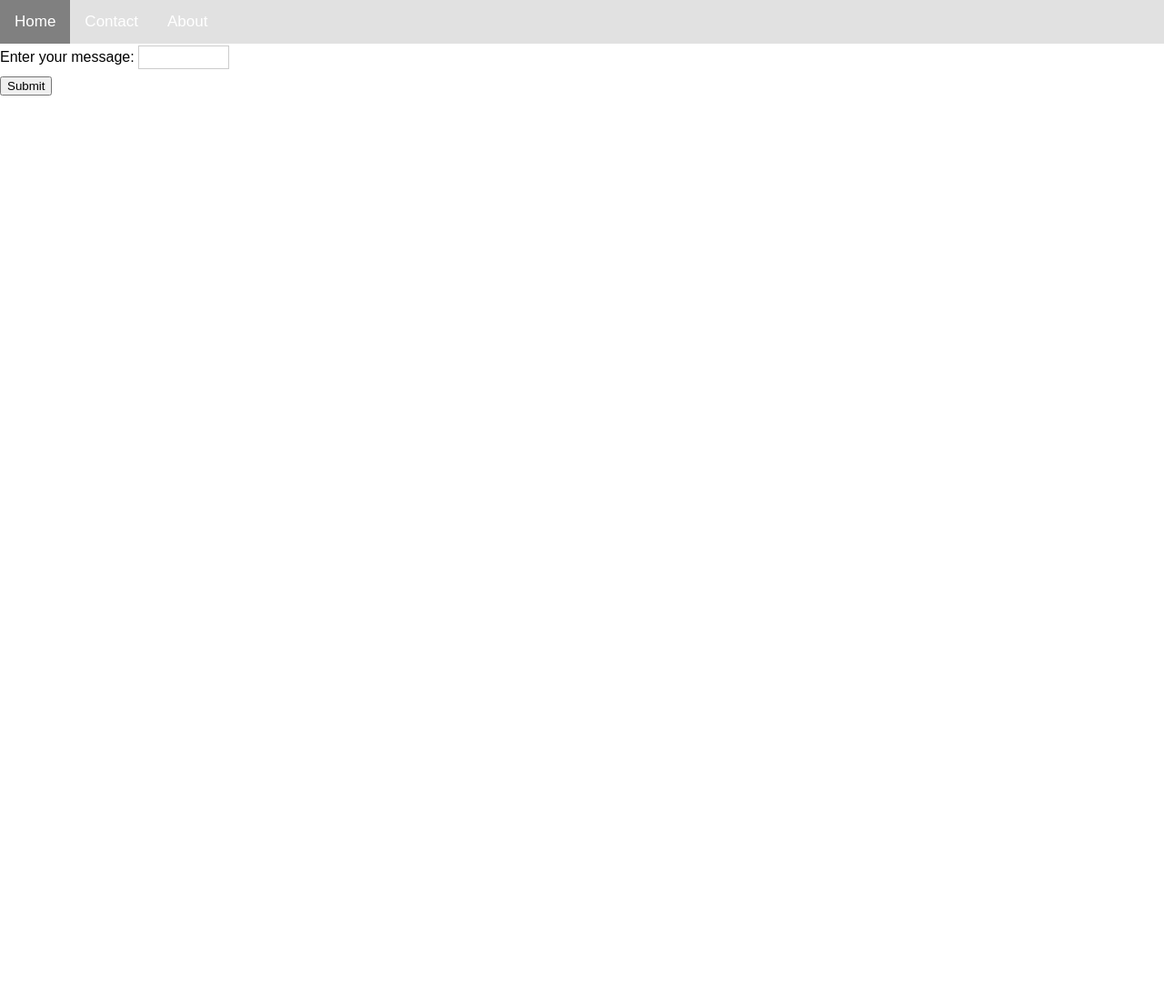
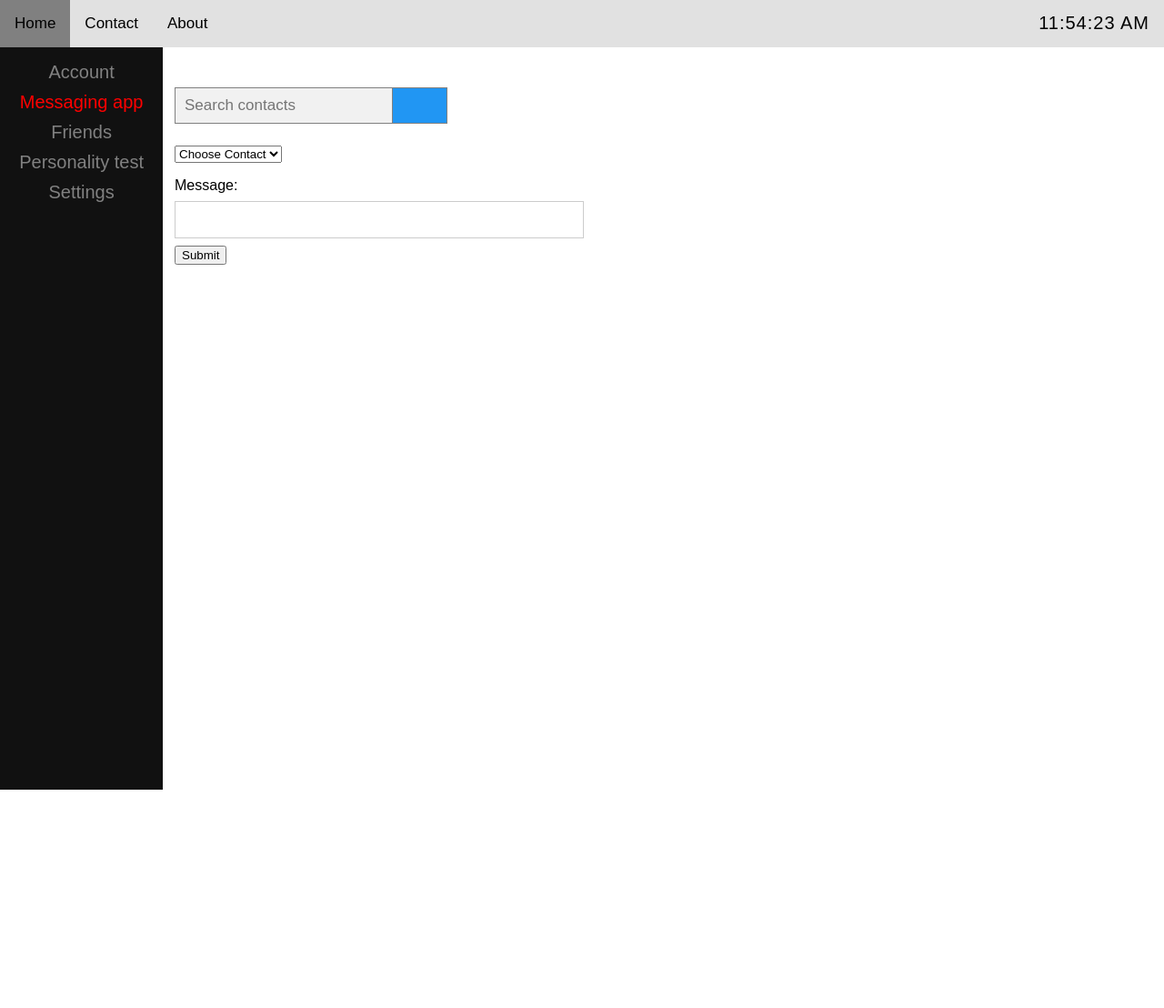
Before and after one commit to Pouya-Abikari/Project, a Flask app: page /message in a window 1280 px wide. Shown: the top 1108 px of the page at 91% size. Run offline with Flask 2, Linux system fonts and the light colour scheme.

Commit message:
Update message.html

```diff
--- a/templates/message.html
+++ b/templates/message.html
@@ -7,17 +7,85 @@
   </head>
   <body>
   <div class="topnav">
-      <a class="index.html" href="/">Home</a>
-      <a href="contact.html">Contact</a>
-      <a href="about.html">About</a>
+      <a id="click" class="index.html" href="/">Home</a>
+      <a id="click" href="contact.html">Contact</a>
+      <a id="click" href="about.html">About</a>
+      <label id="time"></label>
+      <script>
+         setInterval(()=>{
+           const time = document.querySelector("#time");
+           let date = new Date();
+           let hours = date.getHours();
+           let minutes = date.getMinutes();
+           let seconds = date.getSeconds();
+           let day_night = "AM";
+           if(hours > 12){
+             day_night = "PM";
+             hours = hours - 12;
+           }
+           if(seconds < 10){
+             seconds = "0" + seconds;
+           }
+           if(minutes < 10){
+             minutes = "0" + minutes;
+           }
+           if(hours < 10){
+             hours = "0" + hours;
+           }
+           time.textContent = hours + ":" + minutes + ":" + seconds + " "+ day_night;
+         });
+      </script>
   </div>
-<body>
-<form action="/insert" method="POST">
-   <label>Ender Reciever:</label>
-   <input type="text" id="receiver" name="receiver" value="" required><br>
-   <label>Enter your message:</label>
-   <input type="text" id="message" name="message" value="" required><br>
-   <input type="submit"></input>
-</form>
-</body>
+  <div class="sidebar">
+    <a href="/account">Account</a>
+    <a href="/message" style="color:red;">Messaging app</a>
+    <a href="friends"><img href="/static/people.png">Friends</a>
+    <a>Personality test</a>
+    <a href="/settings">Settings</a>
+  </div>
+  <div id="formcontact">
+  <form class="example" action="/contacts" method="post">
+    <input type="text" placeholder="Search contacts" name="user" id="contactsearch">
+    <button type="submit" id="contactsearch"></button>
+  </form>
+  </div>
+  <body onload="getMsgs('{{ chat }}')">
+  <div id="select">
+   <form action="/send" method="post">
+     <select name="receiver" id="contact" onchange="getMsgs(this.value)">
+         <option value="none">Choose Contact</option>
+         {% for i in contacts %}
+         <option
+         {% if i == chat %}
+            selected="selected"
+         {% endif %}
+            value={{ i }}>{{ i }}</option>
+         {% endfor %}
+     </select><p>
+     Message: <input type="text" name="msg"> <br>
+     <input type="submit">
+   </form>
+  </div>
+   <div id="msgs">
+   </div>
+
+   <script>
+   function getMsgs(name) {
+     var xhttp = new XMLHttpRequest()
+     xhttp.open("GET", "/getMsgs?name="+name, true)
+     xhttp.send()
+
+     xhttp.onreadystatechange = function() {
+         if (this.readyState == 4 && this.status == 200) {
+             const msgs = JSON.parse(this.responseText);
+             let output = "";
+             for (let i = 0; i < msgs.length; i++) {
+                 output += msgs[i][0] + " : " + msgs[i][1] + "<br>";
+             }
+         document.getElementById("msgs").innerHTML = output
+         }
+     }
+   }
+   </script>
+   </body>
 </html>
```
